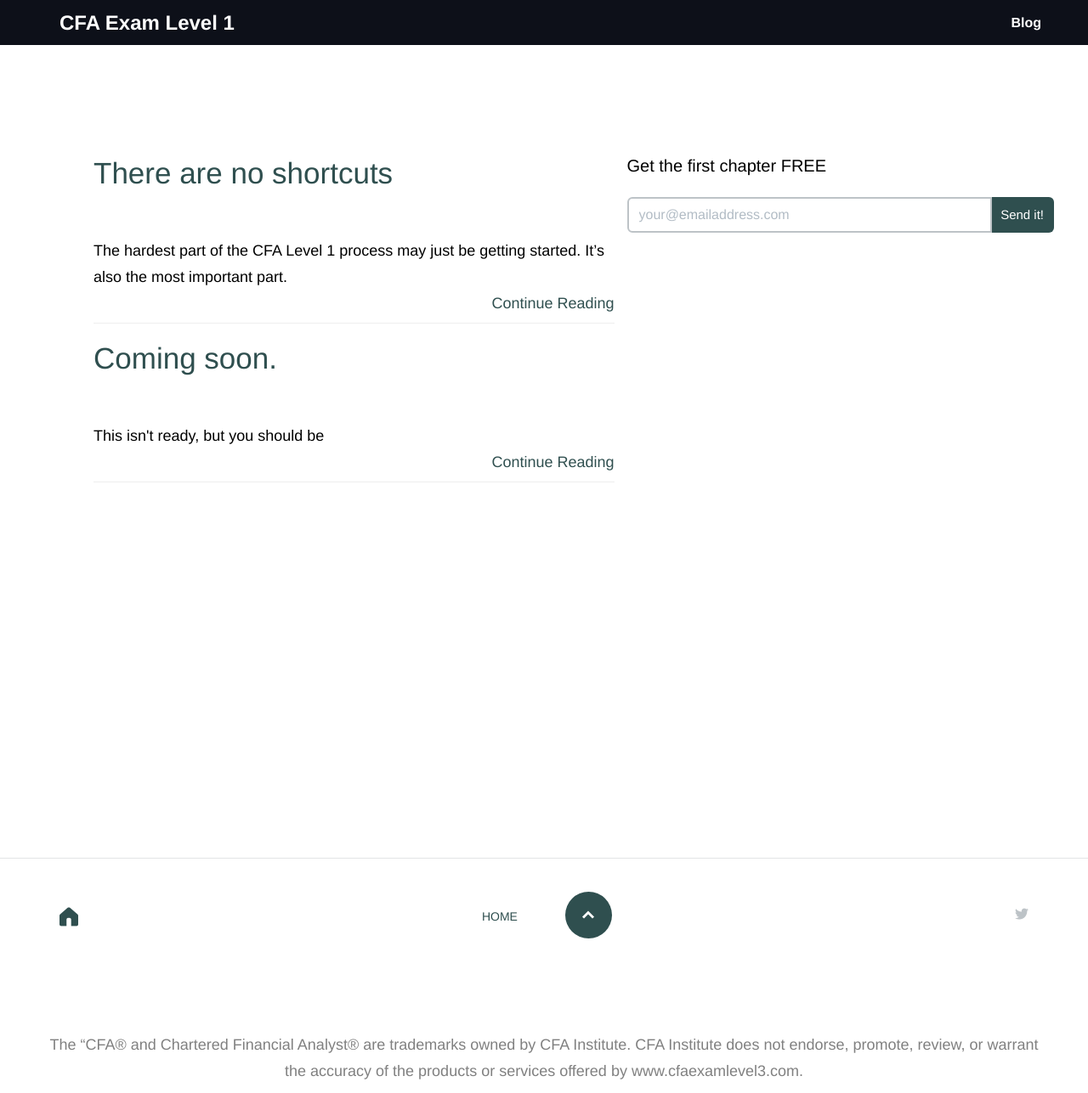
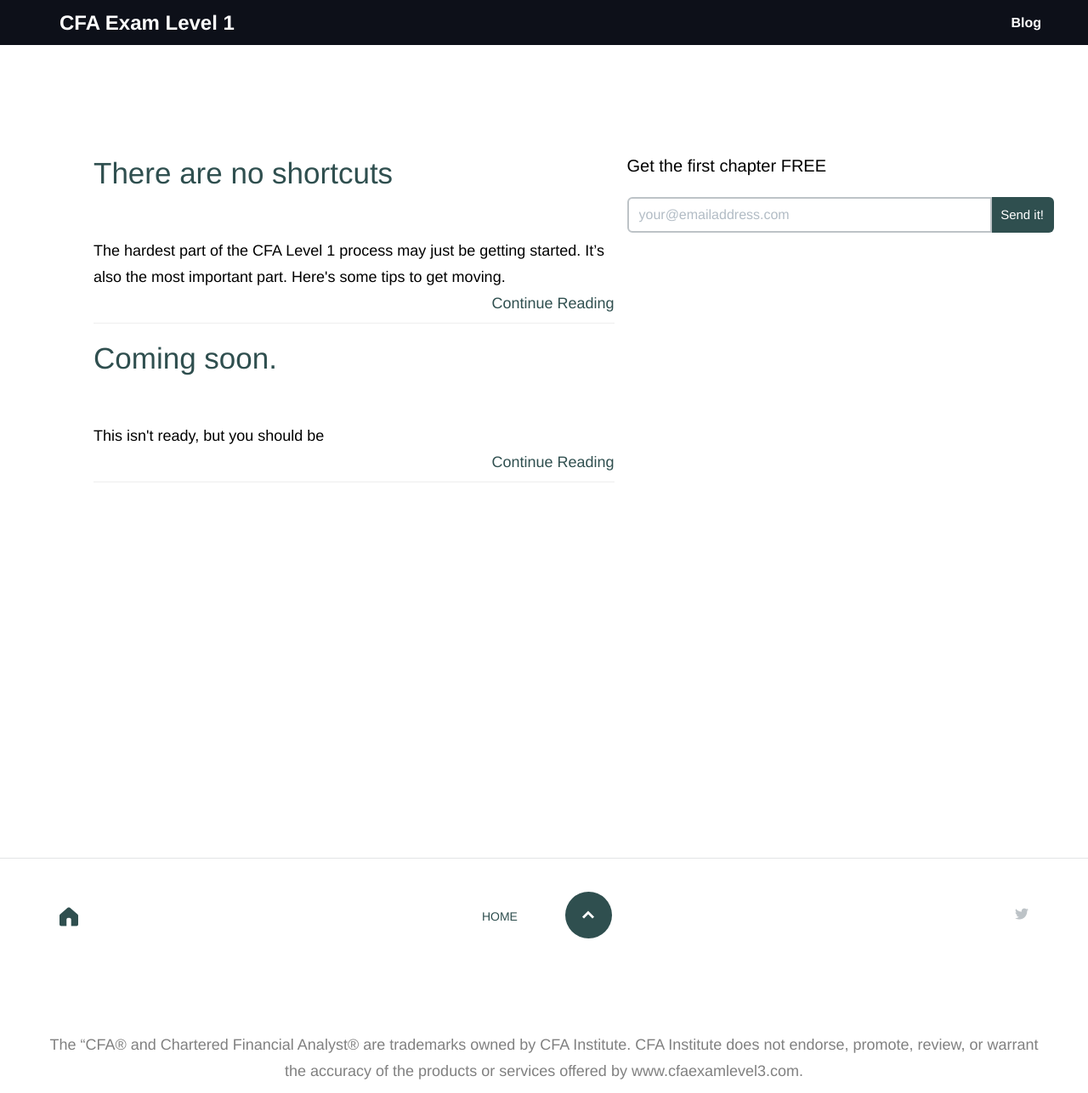
Before and after one commit to Fluxuous/CFA-L1-Marketing-Site, a Jekyll site: the page built from blog/index.html, in a window 1280 px wide. Shown: the whole page at 85% size. Built offline with Jekyll 4.4.1, drawn with Linux system fonts in a browser that asks for light colours.

Commit message:
Update 2015-07-27-there-are-no-shortcuts.md

```diff
--- a/_posts/2015-07-27-there-are-no-shortcuts.md
+++ b/_posts/2015-07-27-there-are-no-shortcuts.md
@@ -2,7 +2,7 @@
 layout: post
 category : tips
 title : "There are no shortcuts"
-excerpt : <p>The hardest part of the CFA Level 1 process may just be getting started. It’s also the most important part.  </p>
+excerpt : <p>The hardest part of the CFA Level 1 process may just be getting started. It’s also the most important part. Here's some tips to get moving. </p>
 ---
 
 # There are no shortcuts to the CFA Exam
```
